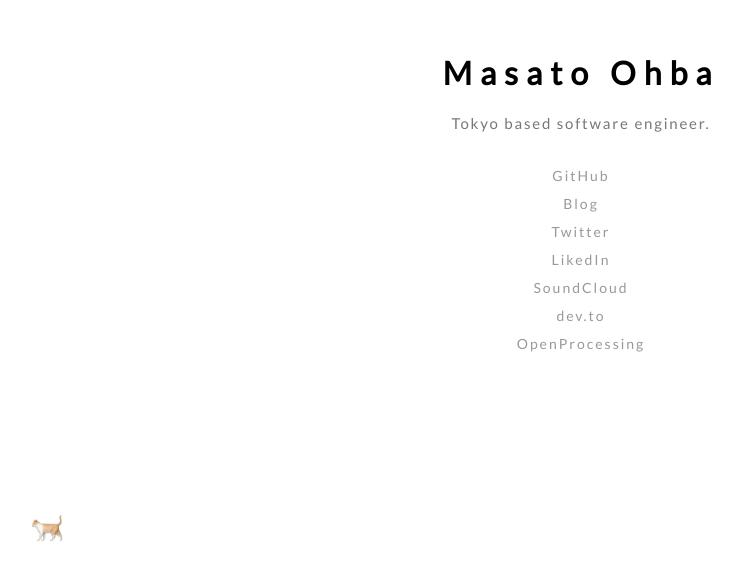
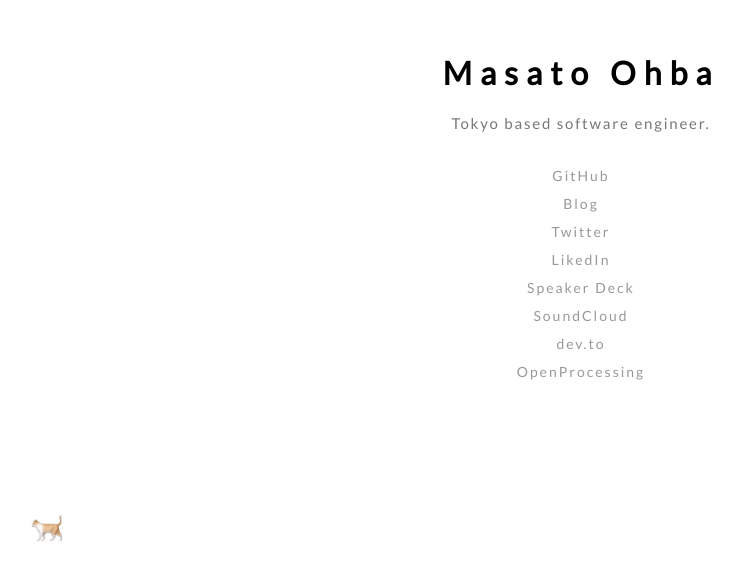
Before and after one commit to ohbarye/ohbarye.github.io, a website built with webpack: page index.html in a window 1280 px wide. Shown: the part 128-708 px from the top of the page, without its empty margins (59-801 px from the left). Built offline with nearby package versions, Linux system fonts and the light colour scheme.

Commit message:
Add Speaker Deck link

```diff
--- a/index.html
+++ b/index.html
@@ -30,6 +30,7 @@
       <p><a href="https://ohbarye.hatenablog.jp/" target="_blank" rel="noopener noreferrer">Blog</a></p>
       <p><a href="https://twitter.com/ohbarye" target="_blank" rel="noopener noreferrer">Twitter</a></p>
       <p><a href="https://www.linkedin.com/in/masato-ohba-6a90b497" target="_blank" rel="noopener noreferrer">LikedIn</a></p>
+      <p><a href="https://speakerdeck.com/ohbarye" target="_blank" rel="noopener noreferrer">Speaker Deck</a></p>
       <p><a href="https://soundcloud.com/kugatsu-has-come" target="_blank" rel="noopener noreferrer">SoundCloud</a></p>
       <p><a href="https://dev.to/ohbarye" target="_blank" rel="noopener noreferrer">dev.to</a></p>
       <p><a href="https://www.openprocessing.org/user/128456" target="_blank" rel="noopener noreferrer">OpenProcessing</a></p>
```
